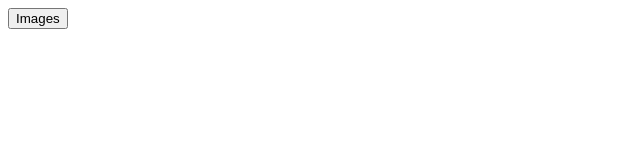
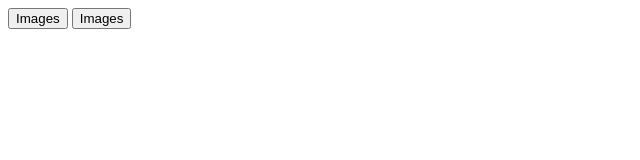
Before and after one commit to FANNYMU/image, a plain HTML site: page index.html in a window 1280 px wide. Shown: the whole page, without its empty margins (0-640 px from the left). Drawn offline with Linux system fonts and the light colour scheme.

Commit message:
Update index.html

```diff
--- a/index.html
+++ b/index.html
@@ -7,5 +7,6 @@
 </head>
 <body>
     <a href="./images/pangeran.jpg"><button>Images</button></a>
+    <a href="./images/gmailRensa.jpg"><button>Images</button></a>
 </body>
 </html>
```
